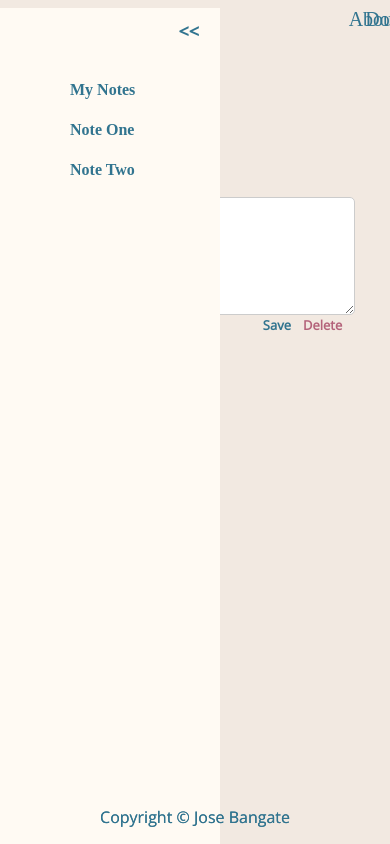
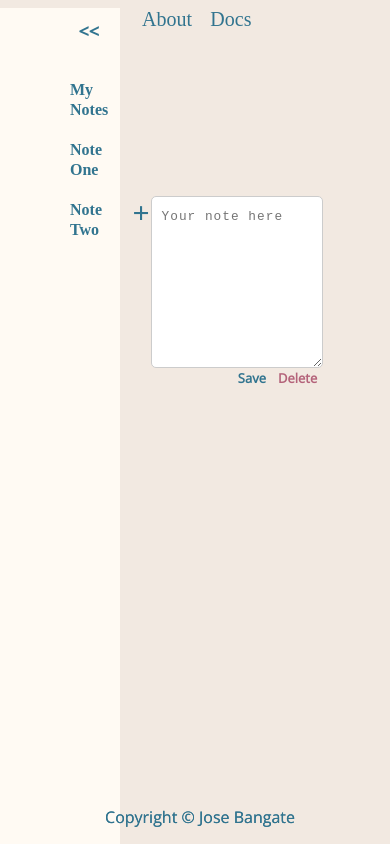
Before and after one commit to JBangate10/JoseBangate_assignment1, a plain HTML site: page note.html in a window 390 px wide. Drawn offline with nearby package versions, Linux system fonts and the light colour scheme.

Commit message:
Added media queries for both index.html and note.html files for mobile.

```diff
--- a/CSS/style.css
+++ b/CSS/style.css
@@ -11,8 +11,12 @@ nav ul {
 }
 
 nav ul li {
-    width: 5%;
     font-size: 20px;
+}
+
+li {
+    padding-left: .5%;
+    padding-right: .5%;
 }
 
 nav ul li a {
@@ -176,3 +180,56 @@ footer {
     font-family: 'Open Sans', sans-serif;
     color: #31748f;
 }
+
+@media screen and (max-width:420px) {
+    nav ul {
+        font-size: 15px;
+    }
+
+    header, nav, ul, li {
+        display: flex;
+        justify-content: center;
+    }
+
+    li {
+        padding-left: 10%;
+        padding-right: 10%;
+    }
+
+    .NewNote-container {
+        display: flex;
+        justify-content: center;
+    }
+
+    .new-note {
+        padding-right: 550px;
+    }
+
+    .sidebar-container {
+        position: fixed;
+        width: 120px;
+    }
+
+    .sidebar-navigation {
+        display: flex;
+        flex-direction: column;
+        padding-right: 150px;
+    }
+
+    textarea {
+        height: 150px;
+        width: 150px;
+    }
+
+    .textarea-container {
+        padding-left: 65px;
+    }
+
+    .SaveDelete-container {
+        padding-right: 50px;
+    }
+
+    .text-center {
+        padding-left: 10px;
+    }
+}
```
Also changed, not shown: Images/git_logs2.jpg (added), Images/git_logs3.jpg (added).
